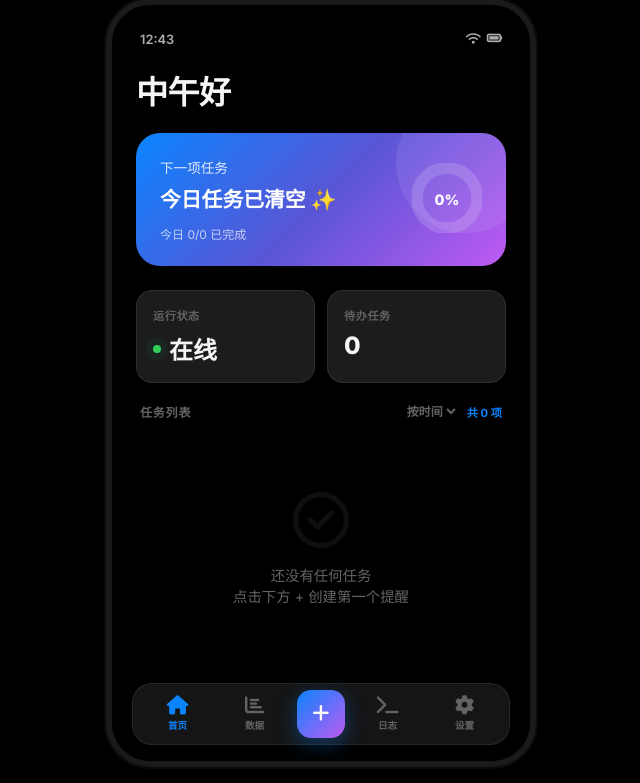
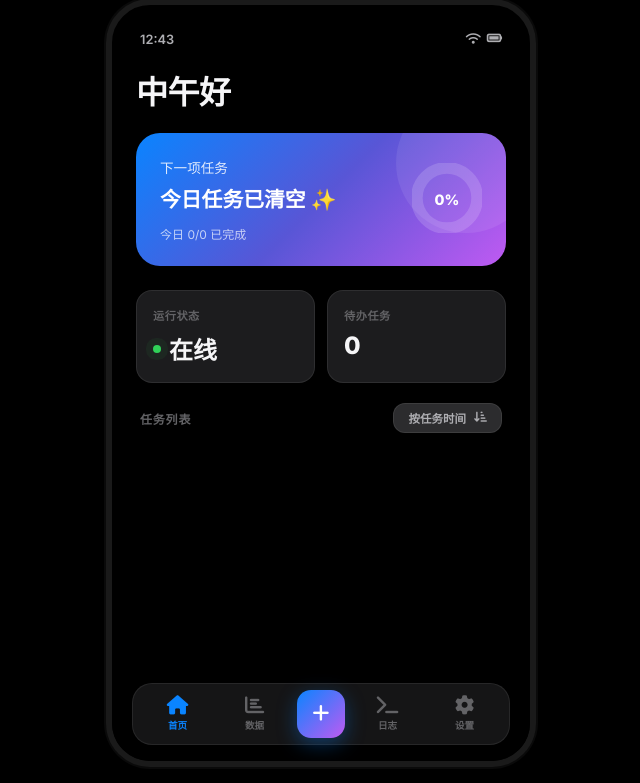
Before and after one commit to mygaga2024/reminder, a Flask app: page / in a window 1280 px wide. Shown: the part 17-800 px from the top of the page, without its empty margins (319-959 px from the left). Run offline with Flask 3, Linux system fonts and the light colour scheme; parts of the project's set-up code (start-up, migrations or seed data) failed here and were passed over; some libraries are stand-ins or nearby versions.

Commit message:
feat: 交付专业排序循环逻辑与全功能农历语义日历 (v3.2.0)

```diff
--- a/templates/index.html
+++ b/templates/index.html
@@ -8,6 +8,7 @@
     <link rel="stylesheet" href="https://cdnjs.cloudflare.com/ajax/libs/font-awesome/6.5.1/css/all.min.css">
     <script src="https://cdn.jsdelivr.net/npm/chart.js"></script>
     <script src="https://cdn.jsdelivr.net/npm/sortablejs@1.15.0/Sortable.min.js"></script>
+    <script src="https://cdn.jsdelivr.net/npm/lunar-javascript/lunar.js"></script>
     <style>
 /* ═══════════════════════════════════════════
    Design System — Tokens
@@ -249,6 +250,45 @@
     font-size: 0.85rem; flex-shrink: 0;
 }
 .log-icon.triggered { background: rgba(10,132,255,0.12); color: var(--c-blue); }
+
+/* Custom Premium Dropdown */
+.sort-container { position: relative; }
+.sort-trigger {
+    background: var(--c-surface2); border: 1px solid var(--c-border);
+    padding: 6px 14px; border-radius: 12px; font-size: 0.72rem; font-weight: 700;
+    color: var(--c-text2); display: flex; align-items: center; gap: 8px;
+    cursor: pointer; transition: var(--transition); outline: none;
+}
+.sort-trigger:active { transform: scale(0.95); }
+.sort-trigger.active { border-color: var(--c-blue); color: var(--c-blue); }
+
+.sort-menu {
+    position: absolute; top: calc(100% + 8px); right: 0; width: 170px;
+    background: rgba(30, 30, 32, 0.9); backdrop-filter: blur(20px); -webkit-backdrop-filter: blur(20px);
+    border: 1px solid var(--c-border); border-radius: 16px;
+    box-shadow: 0 12px 48px rgba(0,0,0,0.5);
+    z-index: 1000; opacity: 0; transform: translateY(-10px) scale(0.95);
+    pointer-events: none; transition: 0.25s cubic-bezier(0.2, 1, 0.2, 1);
+}
+.sort-menu.show { opacity: 1; transform: translateY(0) scale(1); pointer-events: auto; }
+
+.sort-item {
+    padding: 14px 18px; display: flex; justify-content: space-between; align-items: center;
+    font-size: 0.82rem; font-weight: 600; color: var(--c-text2); cursor: pointer;
+    transition: var(--transition); border-bottom: 1px solid rgba(255,255,255,0.03);
+}
+.sort-item:last-child { border-bottom: none; }
+.sort-item:active { background: rgba(255,255,255,0.06); }
+.sort-item.active { color: var(--c-blue); background: rgba(10,132,255,0.04); }
+.sort-item i { font-size: 0.7rem; opacity: 0.6; }
+.sort-item.active i { opacity: 1; }
+
+/* Calendar Upgrades */
+.cal-day .lunar { font-size: 0.55rem; opacity: 0.5; margin-top: -2px; display: block; font-weight: 400; }
+.cal-day.today .lunar { color: var(--c-blue); opacity: 1; font-weight: 700; }
+.cal-day.selected .lunar { color: rgba(255,255,255,0.8); }
+.cal-day-box { display: flex; flex-direction: column; align-items: center; justify-content: center; width: 100%; height: 100%; }
+.cal-rel-label { font-size: 0.5rem; background: var(--c-red); color: #fff; padding: 1px 4px; border-radius: 4px; position: absolute; top: 2px; right: 2px; line-height: 1; transform: scale(0.85); font-weight: 800; }
 .log-icon.completed { background: rgba(48,209,88,0.12); color: var(--c-green); }
 .log-body { flex: 1; min-width: 0; }
 .log-body h4 { font-weight: 600; font-size: 0.85rem; margin-bottom: 2px; }
@@ -539,14 +579,16 @@
 
             <div class="section-head">
                 <div class="section-title">任务列表</div>
-                <div style="display:flex; align-items:center; gap:8px;">
-                    <select id="taskSortMode" onchange="changeTaskSort()" style="background:transparent; border:none; font-size:0.75rem; color:var(--c-text3); font-weight:600; outline:none; text-align:right;">
-                        <option value="time">按时间</option>
-                        <option value="prio">按优先级</option>
-                        <option value="created">按创建顺序</option>
-                        <option value="manual">任意拖拽排序</option>
-                    </select>
-                    <div class="section-count" id="totalCount">共 0 项</div>
+                <div class="sort-container">
+                    <button class="sort-trigger" id="sortTrigger" onclick="toggleSortMenu(event)">
+                        <span id="sortLabel">按任务时间</span><i id="sortIcon" class="fas fa-arrow-down-short-wide"></i>
+                    </button>
+                    <div class="sort-menu" id="sortMenu">
+                        <div class="sort-item" data-mode="time" onclick="applySort('time')"><span>按任务时间</span><i class="fas fa-arrows-up-down"></i></div>
+                        <div class="sort-item" data-mode="prio" onclick="applySort('prio')"><span>按优先级</span><i class="fas fa-arrows-up-down"></i></div>
+                        <div class="sort-item" data-mode="created" onclick="applySort('created')"><span>按创建时间</span><i class="fas fa-arrows-up-down"></i></div>
+                        <div class="sort-item" data-mode="manual" onclick="applySort('manual')"><span>自定义排序</span><i class="fas fa-fingerprint"></i></div>
+                    </div>
                 </div>
             </div>
             <div id="taskContainer"></div>
@@ -611,7 +653,7 @@
             </div>
 
             <div class="footer-info">
-                Life Reminder v3.0.7<br>
+                Life Reminder v3.2.0<br>
                 Made with ♥ by mygaga2024
             </div>
         </div>
@@ -854,30 +896,50 @@
     }
 
     const sortMode = localStorage.getItem('taskSortMode') || 'time';
+    const sortRev = localStorage.getItem('taskSortRev') === 'true';
+
+    // Update Control UI
+    const modeNameMap = { time: '按任务时间', prio: '按优先级', created: '按创建时间', manual: '自定义排序' };
+    document.getElementById('sortLabel').textContent = modeNameMap[sortMode] || '排序';
+    document.getElementById('sortIcon').className = sortMode === 'manual' ? 'fas fa-fingerprint' : (sortRev ? 'fas fa-arrow-up-wide-short' : 'fas fa-arrow-down-short-wide');
+
+    document.querySelectorAll('.sort-item').forEach(item => {
+        const isActive = item.dataset.mode === sortMode;
+        item.classList.toggle('active', isActive);
+        const icon = item.querySelector('i');
+        if (isActive) {
+            if (sortMode === 'manual') icon.className = 'fas fa-fingerprint';
+            else icon.className = sortRev ? 'fas fa-arrow-up-wide-short' : 'fas fa-arrow-down-short-wide';
+        } else {
+            if (item.dataset.mode === 'manual') icon.className = 'fas fa-fingerprint';
+            else icon.className = 'fas fa-arrows-up-down';
+        }
+    });
+
     const sorted = all.slice().sort((a,b) => {
         if (a.status === 'completed' && b.status !== 'completed') return 1;
         if (a.status !== 'completed' && b.status === 'completed') return -1;
-        if (sortMode === 'time') return a.time.localeCompare(b.time);
-        if (sortMode === 'created') return (b.created_at || '').localeCompare(a.created_at || '');
-        if (sortMode === 'prio') {
+
+        let res = 0;
+        if (sortMode === 'time') res = a.time.localeCompare(b.time);
+        else if (sortMode === 'created') res = (a.created_at || '').localeCompare(b.created_at || '');
+        else if (sortMode === 'prio') {
             const pm = { 'high': 3, 'mid': 2, 'low': 1 };
-            const diff = (pm[b.priority] || 1) - (pm[a.priority] || 1);
-            if (diff !== 0) return diff;
-            return a.time.localeCompare(b.time);
+            res = (pm[b.priority] || 1) - (pm[a.priority] || 1);
+            if (res === 0) res = a.time.localeCompare(b.time);
         }
-        if (sortMode === 'manual') {
+        else if (sortMode === 'manual') {
             const manualOrder = JSON.parse(localStorage.getItem('taskManualOrder') || '[]');
             const idxA = manualOrder.indexOf(a.id);
             const idxB = manualOrder.indexOf(b.id);
-            if (idxA !== -1 && idxB !== -1) return idxA - idxB;
-            if (idxA !== -1) return -1;
-            if (idxB !== -1) return 1;
-            return a.time.localeCompare(b.time);
+            if (idxA !== -1 && idxB !== -1) res = idxA - idxB;
+            else if (idxA !== -1) res = -1;
+            else if (idxB !== -1) res = 1;
+            else res = a.time.localeCompare(b.time);
         }
-        return a.time.localeCompare(b.time);
+
+        return sortRev ? -res : res;
     });
-
-    document.getElementById('taskSortMode').value = sortMode;
 
     container.innerHTML = sorted.map((r, idx) => `
         <div class="task pri-${r.priority || 'low'} ${r.status==='completed'?'done':''}"
@@ -935,10 +997,29 @@
     }
 }
 
-function changeTaskSort() {
-    const val = document.getElementById('taskSortMode').value;
-    localStorage.setItem('taskSortMode', val);
-    if (val === 'manual' && !localStorage.getItem('taskManualOrder')) {
+function toggleSortMenu(e) {
+    e.stopPropagation();
+    document.getElementById('sortMenu').classList.toggle('show');
+}
+
+// Global click to close menu
+document.addEventListener('click', () => {
+    const menu = document.getElementById('sortMenu');
+    if (menu) menu.classList.remove('show');
+});
+
+function applySort(mode) {
+    let current = localStorage.getItem('taskSortMode') || 'time';
+    let rev = localStorage.getItem('taskSortRev') === 'true';
+
+    if (current === mode) {
+        localStorage.setItem('taskSortRev', (!rev).toString());
+    } else {
+        localStorage.setItem('taskSortMode', mode);
+        localStorage.setItem('taskSortRev', 'false');
+    }
+
+    if (mode === 'manual' && !localStorage.getItem('taskManualOrder')) {
         const order = Array.from(document.getElementById('taskContainer').children).map(c => c.dataset.id).filter(id => id);
         localStorage.setItem('taskManualOrder', JSON.stringify(order));
     }
@@ -1210,13 +1291,39 @@
         html += `<div class="cal-day other disabled">${daysInPrev - i}</div>`;
     }
     // Current month
-    const todayStr = `${now.getFullYear()}-${String(now.getMonth()+1).padStart(2,'0')}-${String(now.getDate()).padStart(2,'0')}`;
+    const today = new Date();
+    today.setHours(0,0,0,0);
+    const tomorrow = new Date(today.getTime() + 86400000);
+    const postTomorrow = new Date(today.getTime() + 86400000 * 2);
+
     for (let d = 1; d <= daysInMonth; d++) {
+        const dObj = new Date(calYear, calMonth, d);
         const dateStr = `${calYear}-${String(calMonth+1).padStart(2,'0')}-${String(d).padStart(2,'0')}`;
-        const isToday = dateStr === todayStr;
+        const isToday = dObj.getTime() === today.getTime();
         const isSelected = dateStr === calSelectedDate;
-        const isPast = new Date(dateStr) < new Date(todayStr);
-        html += `<div class="cal-day${isToday ? ' today' : ''}${isSelected ? ' selected' : ''}${isPast ? ' disabled' : ''}" onclick="selectCalDay('${dateStr}')">${d}</div>`;
+        const isPast = dObj < today;
+
+        let relLabel = "";
+        if (isToday) relLabel = "今天";
+        else if (dObj.getTime() === tomorrow.getTime()) relLabel = "明天";
+        else if (dObj.getTime() === postTomorrow.getTime()) relLabel = "后天";
+
+        let lunarText = d;
+        if (typeof Lunar !== 'undefined') {
+            const l = Lunar.fromDate(dObj);
+            lunarText = l.getDayInChinese();
+            if (lunarText === '初一') lunarText = l.getMonthInChinese() + '月';
+        }
+
+        html += `
+            <div class="cal-day${isToday ? ' today' : ''}${isSelected ? ' selected' : ''}${isPast ? ' disabled' : ''}"
+                 onclick="selectCalDay('${dateStr}')" style="position:relative">
+                <div class="cal-day-box">
+                    <span>${d}</span>
+                    <span class="lunar">${lunarText}</span>
+                </div>
+                ${relLabel ? `<span class="cal-rel-label">${relLabel}</span>` : ''}
+            </div>`;
     }
     // Next month fill
     const totalCells = startOffset + daysInMonth;
```
